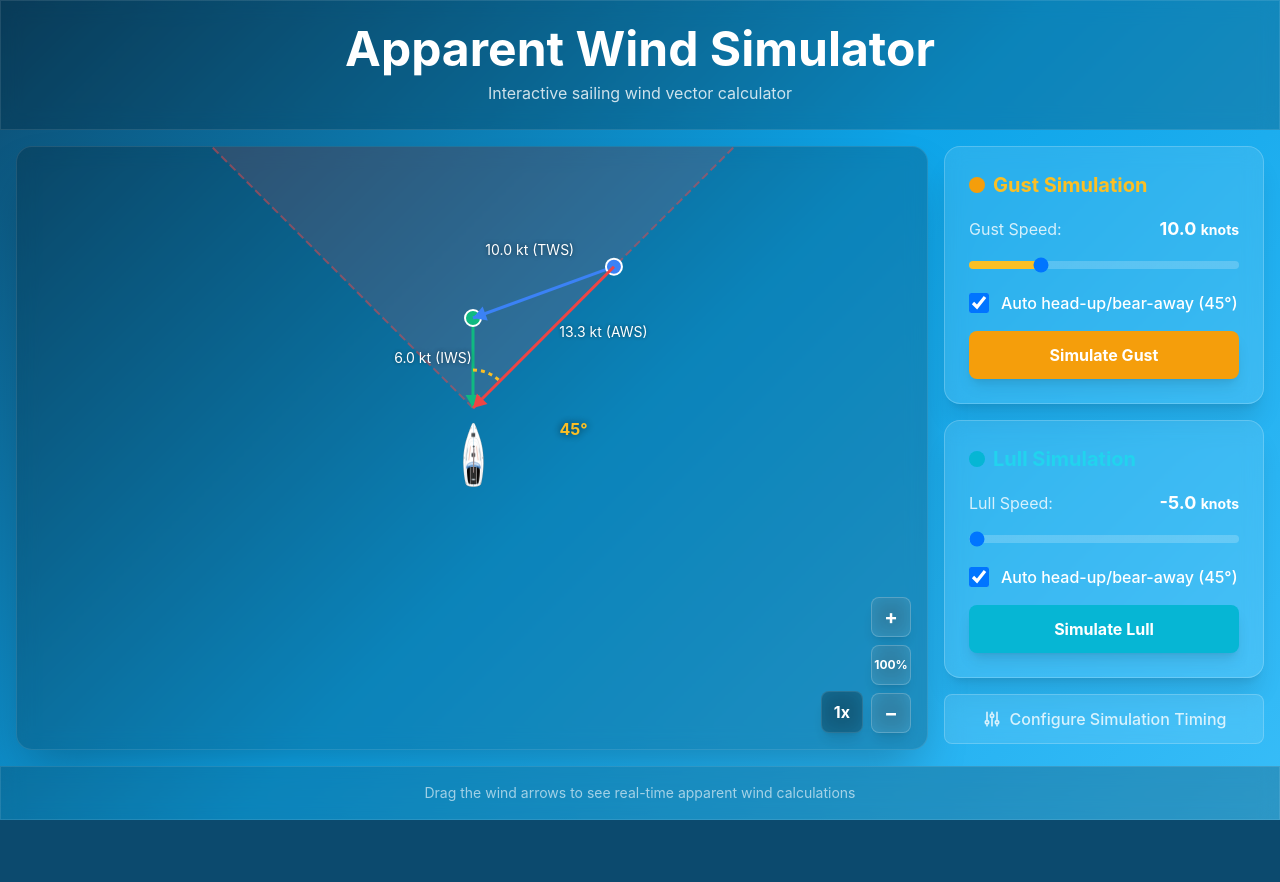
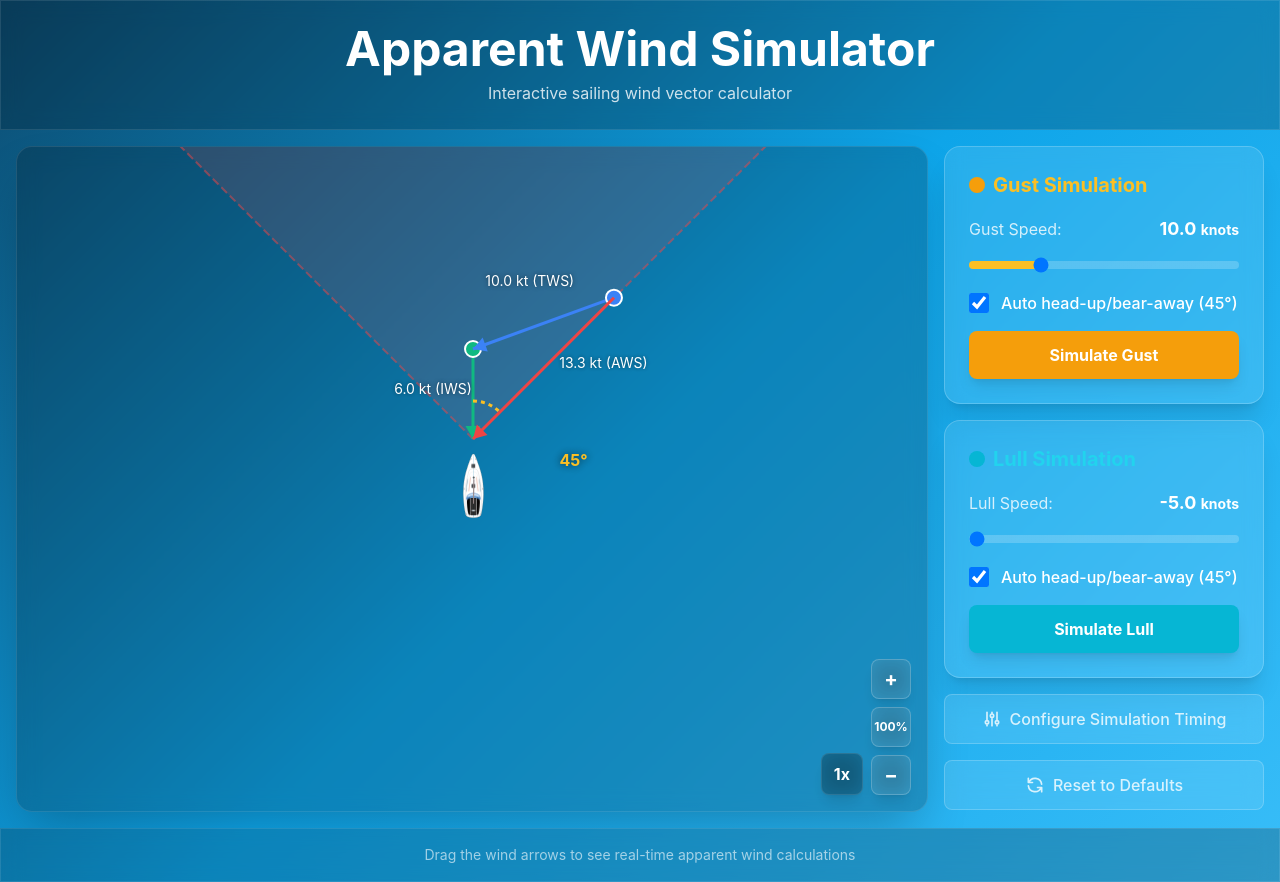
Before and after one commit to HansKre/apparent-wind-simulator, a React (Vite) app: page / in a window 1280 px wide. Before the commit the page ends 820 px from the top, so only its background shows below. Built offline with nearby package versions, Linux system fonts and the light colour scheme.

Commit message:
Add reset btn on mobile

```diff
--- a/src/components/DataPanel.tsx
+++ b/src/components/DataPanel.tsx
@@ -19,6 +19,7 @@ type Props = {
   onAutoHeadUpLullChange: (enabled: boolean) => void;
   simulationConfig: SimulationConfig;
   onSimulationConfigChange: (config: SimulationConfig) => void;
+  onReset: () => void;
 };
 
 export function DataPanel({
@@ -36,6 +37,7 @@ export function DataPanel({
   onAutoHeadUpLullChange,
   simulationConfig,
   onSimulationConfigChange,
+  onReset,
 }: Props) {
   const [isConfigDialogOpen, setIsConfigDialogOpen] = useState(false);
 
@@ -79,6 +81,27 @@ export function DataPanel({
           </svg>
           Configure Simulation Timing
         </button>
+        <button
+          onClick={onReset}
+          className="w-full py-3 px-4 glass rounded-lg text-white/80 hover:text-white font-medium hover:bg-white/10 transition-colors flex items-center justify-center gap-2"
+          data-testid="reset-wind-button"
+        >
+          <svg
+            xmlns="http://www.w3.org/2000/svg"
+            className="h-5 w-5"
+            fill="none"
+            viewBox="0 0 24 24"
+            stroke="currentColor"
+          >
+            <path
+              strokeLinecap="round"
+              strokeLinejoin="round"
+              strokeWidth={2}
+              d="M4 4v5h.582m15.356 2A8.001 8.001 0 004.582 9m0 0H9m11 11v-5h-.581m0 0a8.003 8.003 0 01-15.357-2m15.357 2H15"
+            />
+          </svg>
+          Reset to Defaults
+        </button>
       </div>
 
       <SimulationConfigDialog
--- a/src/components/SimulationModal.tsx
+++ b/src/components/SimulationModal.tsx
@@ -21,6 +21,7 @@ type Props = {
   onAutoHeadUpLullChange: (enabled: boolean) => void;
   simulationConfig: SimulationConfig;
   onSimulationConfigChange: (config: SimulationConfig) => void;
+  onReset: () => void;
 };
 
 function createSimulateHandler(onSimulate: () => void, onClose: () => void) {
@@ -47,6 +48,7 @@ export function SimulationModal({
   onAutoHeadUpLullChange,
   simulationConfig,
   onSimulationConfigChange,
+  onReset,
 }: Props) {
   const [showConfig, setShowConfig] = useState(false);
 
@@ -81,6 +83,7 @@ export function SimulationModal({
           onSimulationConfigChange={onSimulationConfigChange}
           showConfig={showConfig}
           onToggleConfig={() => setShowConfig(!showConfig)}
+          onReset={onReset}
         />
       </div>
     </div>
@@ -140,6 +143,7 @@ type ModalBodyProps = {
   onSimulationConfigChange: (config: SimulationConfig) => void;
   showConfig: boolean;
   onToggleConfig: () => void;
+  onReset: () => void;
 };
 
 function ModalBody({
@@ -159,6 +163,7 @@ function ModalBody({
   onSimulationConfigChange,
   showConfig,
   onToggleConfig,
+  onReset,
 }: ModalBodyProps) {
   return (
     <div className="p-4 space-y-4" data-testid="modal-body">
@@ -198,6 +203,27 @@ function ModalBody({
           />
         </>
       )}
+      <button
+        onClick={onReset}
+        className="w-full py-3 px-4 glass rounded-lg text-white/80 hover:text-white font-medium hover:bg-white/10 transition-colors flex items-center justify-center gap-2"
+        data-testid="modal-reset-button"
+      >
+        <svg
+          xmlns="http://www.w3.org/2000/svg"
+          className="h-5 w-5"
+          fill="none"
+          viewBox="0 0 24 24"
+          stroke="currentColor"
+        >
+          <path
+            strokeLinecap="round"
+            strokeLinejoin="round"
+            strokeWidth={2}
+            d="M4 4v5h.582m15.356 2A8.001 8.001 0 004.582 9m0 0H9m11 11v-5h-.581m0 0a8.003 8.003 0 01-15.357-2m15.357 2H15"
+          />
+        </svg>
+        Reset to Defaults
+      </button>
     </div>
   );
 }
--- a/src/components/WindSimulator.tsx
+++ b/src/components/WindSimulator.tsx
@@ -479,6 +479,30 @@ export function WindSimulator() {
     setZoomLevel(1);
   }
 
+  // Reset all values to initial state
+  function handleReset() {
+    setTrueWindSpeed(10);
+    setTrueWindAngle(250);
+    setBoatSpeed(6);
+    setBoatDirection(0);
+    setBoatOffsetX(0);
+    setBoatOffsetY(0);
+    setZoomLevel(1);
+    setGustSpeed(10);
+    setLullSpeed(5);
+    setAutoHeadUpGust(true);
+    setAutoHeadUpLull(true);
+    setSimulationConfig({
+      windBuildUpDuration: 2000,
+      windDecayDuration: 6000,
+      boatSpeedDelay: 500,
+      boatSpeedBuildUpDuration: 4000,
+      boatSpeedDecayDuration: 8000,
+      autoRotationDelay: 0,
+      autoRotationDuration: 0,
+    });
+  }
+
   // Canvas click handlers to toggle pause/resume
   function handleCanvasMouseDown(e: React.MouseEvent<HTMLCanvasElement>) {
     setMouseDownPos({ x: e.clientX, y: e.clientY });
@@ -616,6 +640,7 @@ export function WindSimulator() {
           onAutoHeadUpLullChange={setAutoHeadUpLull}
           simulationConfig={simulationConfig}
           onSimulationConfigChange={setSimulationConfig}
+          onReset={handleReset}
         />
       </div>
 
@@ -646,6 +671,7 @@ export function WindSimulator() {
           onAutoHeadUpLullChange={setAutoHeadUpLull}
           simulationConfig={simulationConfig}
           onSimulationConfigChange={setSimulationConfig}
+          onReset={handleReset}
         />
       </div>
     </div>
```
